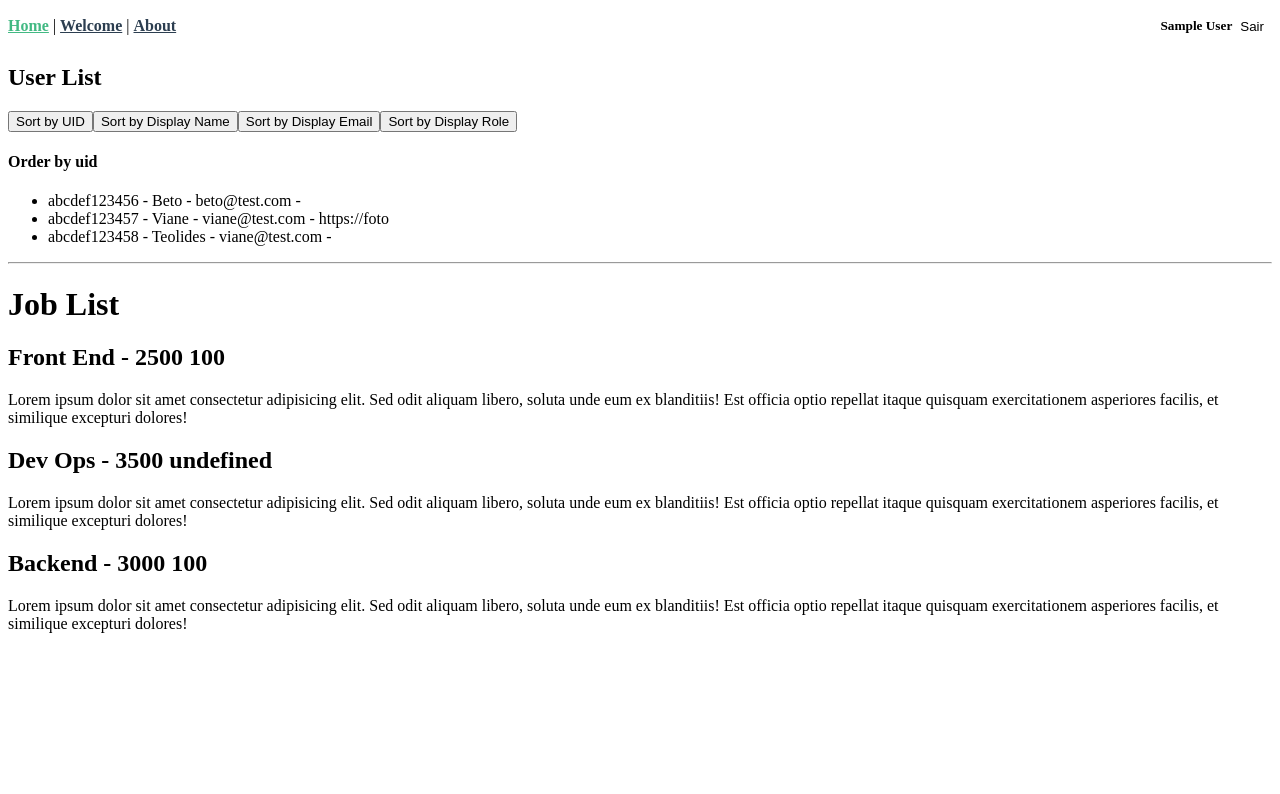
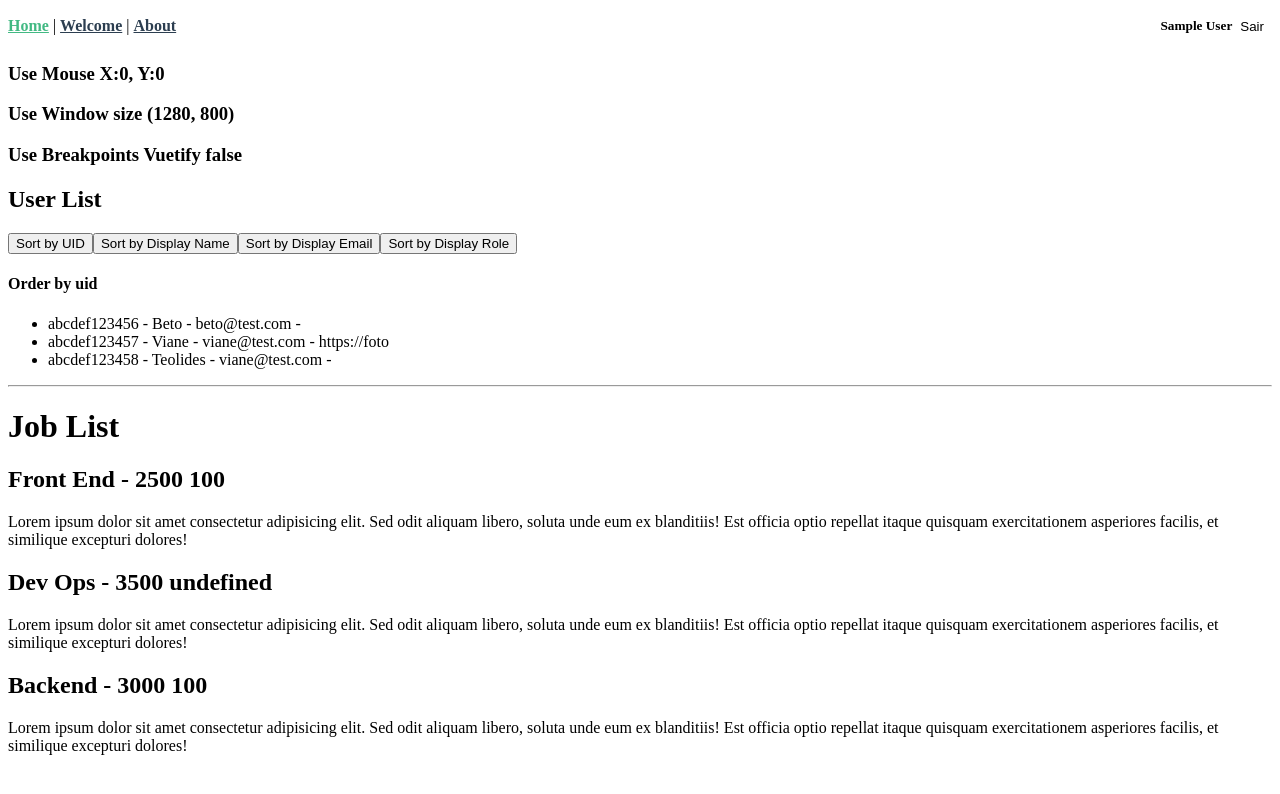
Before and after one commit to betogroo/componentsv4, a Vue app: page / in a window 1280 px wide. Shown: the top 794 px of the page. Built offline with nearby package versions, Linux system fonts and the light colour scheme; no server answers; sample sign-in values are in the browser's storage.

Commit message:
feat: install and test VueUse

```diff
--- a/package.json
+++ b/package.json
@@ -9,6 +9,7 @@
     "lint": "vue-cli-service lint"
   },
   "dependencies": {
+    "@vueuse/core": "^6.8.0",
     "core-js": "^3.6.5",
     "firebase": "^9.1.3",
     "lodash": "^4.17.21",
--- a/src/modules/core/home/views/Home.vue
+++ b/src/modules/core/home/views/Home.vue
@@ -1,5 +1,9 @@
 <template>
   <div class="home">
+    <h3>Use Mouse {{ `X:${x}, Y:${y}` }}</h3>
+    <h3>Use Window size {{ `(${width}, ${height})` }}</h3>
+    <h3>Use Breakpoints Vuetify {{ breakpoints.greater('xs') }}</h3>
+    <h1 v-if="alertWindow">Alert</h1>
     <h2>User List</h2>
     <AppBtn @click="handleClick('uid')">Sort by UID</AppBtn>
     <AppBtn @click="handleClick('displayName')">Sort by Display Name</AppBtn>
@@ -13,10 +17,15 @@
 </template>
 
 <script lang="ts">
-import { defineComponent, ref } from 'vue'
+import { defineComponent, ref, watch } from 'vue'
 import UserList from '@/modules/core/home/components/UserList.vue'
 import JobList from '@/modules/core/home/components/JobList.vue'
-// import AppBtn from '@/components/app/AppBtn.vue'
+import {
+  useMouse,
+  useWindowSize,
+  useBreakpoints,
+  breakpointsVuetify
+} from '@vueuse/core'
 import User from '../types/User'
 import Job from '../types/Job'
 import OrderTerm from '@/modules/core/home/types/OrderTerm'
@@ -30,6 +39,25 @@ export default defineComponent({
   },
 
   setup() {
+    const { x, y } = useMouse()
+    const { width, height } = useWindowSize()
+    const alertWindow = ref(false)
+    const breakpoints = useBreakpoints(breakpointsVuetify)
+    watch(
+      () => [x.value, y.value],
+      () => {
+        if (
+          x.value === 0 ||
+          x.value > width.value - 5 ||
+          y.value === 0 ||
+          y.value > height.value - 2
+        ) {
+          alertWindow.value = true
+        } else {
+          alertWindow.value = false
+        }
+      }
+    )
     const users = ref<User[]>([
       {
         displayName: 'Beto',
@@ -64,7 +92,18 @@ export default defineComponent({
       order.value = term
     }
 
-    return { users, jobs, handleClick, order }
+    return {
+      users,
+      jobs,
+      handleClick,
+      order,
+      x,
+      y,
+      width,
+      height,
+      alertWindow,
+      breakpoints
+    }
   }
 })
 </script>
```
Also changed, not shown: 1 other file (tests, documents, lock files or other folders).
